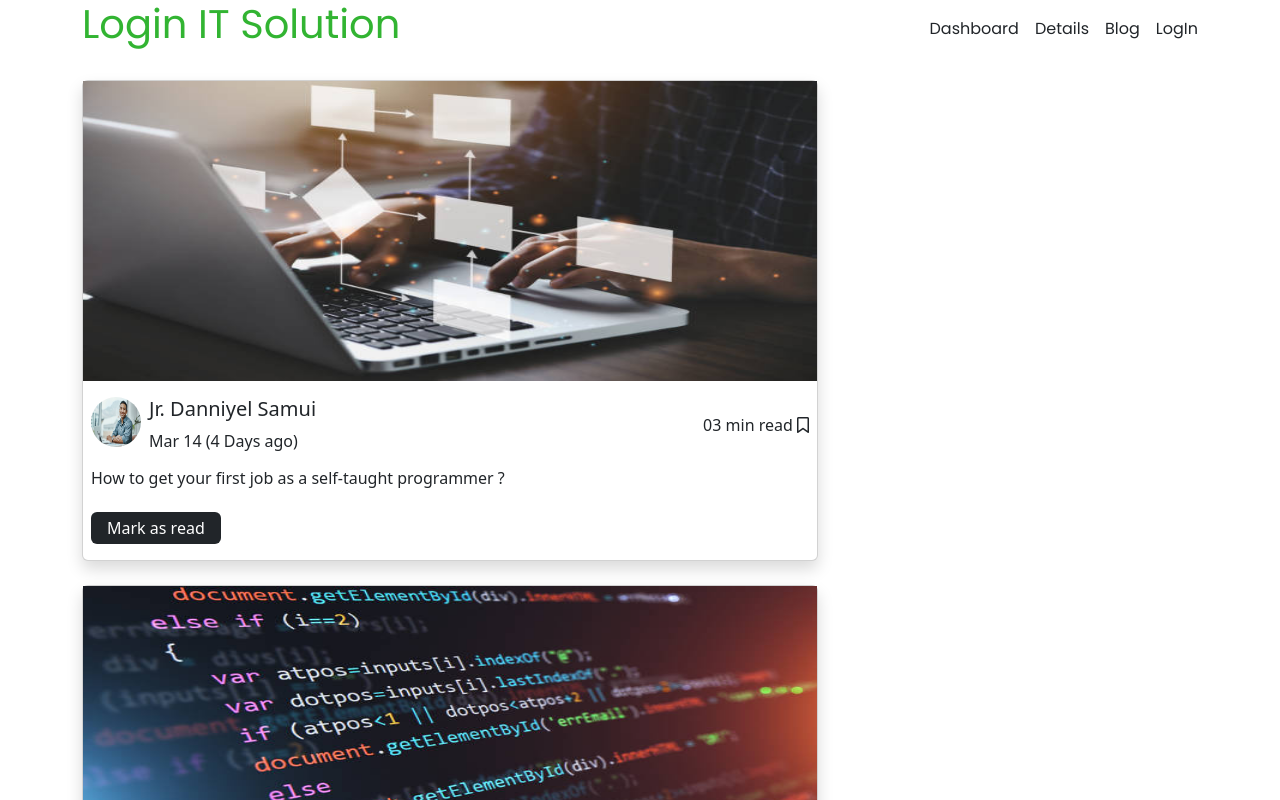
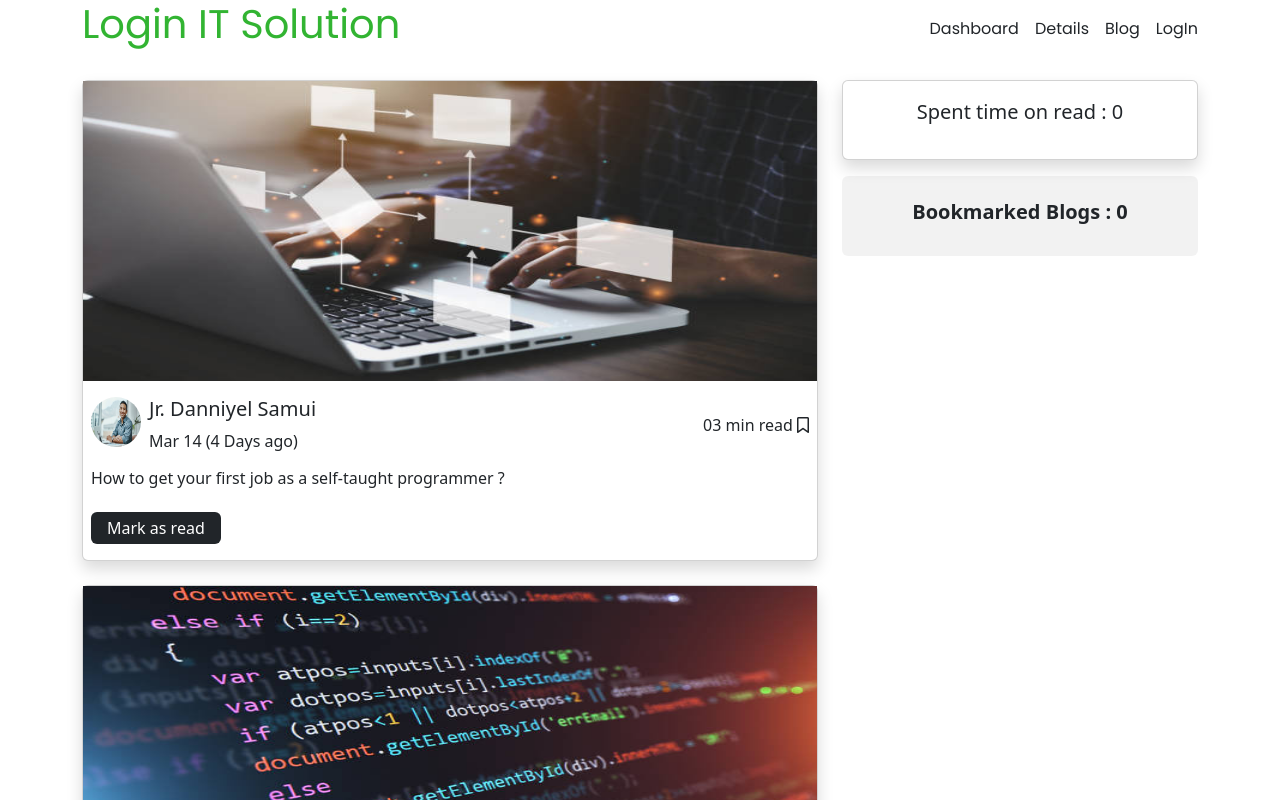
Before and after one commit to RitaM5/knowledge-cafe, a React (Vite) app: page / in a window 1280 px wide. Shown: the top 800 px of the page. Built offline with nearby package versions, Linux system fonts and the light colour scheme; a web font is replaced by a local one.

Commit message:
title added serially in bookmark blog

```diff
--- /dev/null
+++ b/src/components/Home/AddNewBlog.jsx
@@ -0,0 +1,13 @@
+import React from 'react';
+
+const AddNewBlog = ({addTitle}) => {
+    return (
+        <>
+            <div className='card Larger shadow p-3 mt-4'>
+                <p>{addTitle}</p>
+            </div>
+        </>
+    );
+};
+
+export default AddNewBlog;
--- a/src/components/Home/CardData.jsx
+++ b/src/components/Home/CardData.jsx
@@ -1,6 +1,7 @@
 import React from 'react';
 const CardData = (props) => {
-    console.log(props);
+    //console.log(props);
+    const {addBookMark} = props;
     const { id, Author_name, Blog_title, Images, Author_image, Read_time, Publish_Date } = props.info;
     return (
         <div className="col-lg-12 rounded">
@@ -17,7 +18,7 @@ const CardData = (props) => {
                                 <p>{Publish_Date}</p>
                             </div>
                         </div>
-                        <p>{Read_time} min read <i class="fa-regular fa-bookmark"></i></p>
+                        <p>{Read_time} min read <i className="fa-regular fa-bookmark" onClick={() => addBookMark(Blog_title)}></i></p>
                     </div>
                     <div className='ms-2'>
                         <h6>{Blog_title} ? </h6>
--- a/src/components/Home/Home.css
+++ b/src/components/Home/Home.css
@@ -7,3 +7,6 @@
     height: 50px;
     border-radius: 50%;
 }
+.bookmark-blogs{
+    background-color:  rgba(17, 17, 17, 0.05);;
+}
--- a/src/components/Home/Home.jsx
+++ b/src/components/Home/Home.jsx
@@ -1,28 +1,43 @@
 import React, { useEffect, useState } from 'react';
 import './Home.css';
-
 import CardData from './cardData';
+import AddNewBlog from './AddNewBlog';
 const Home = () => {
     const [data, setData] = useState([]);
-
+    const [blog, setBlog] = useState([])
     useEffect(() => {
         fetch('data.json')
             .then((res) => res.json())
             .then((data) => setData(data))
-    },[]);
-
+    }, []);
+    const addBookMark = (title) => {
+        console.log(title);
+        const newBlog = [...blog, title]
+        setBlog(newBlog);
+    }
     return (
         <div className='row mt-4'>
             <div className="col-lg-8">
                 <div className="row gap-4">
                     {
-                  data.map(info =><CardData info={info} key={info.id}
+                        data.map((info) => <CardData
+                            info={info}
+                            key={info.id}
+                            addBookMark={addBookMark}
                         ></CardData>)
                     }
                 </div>
             </div>
             <div className="col-lg-4">
-
+                <div className='card Larger shadow p-3'>
+                    <p className='text-center fs-5'>Spent time on read : <span>0</span></p>
+                </div>
+                <div className='mt-3 bookmark-blogs p-4 rounded'>
+                    <h5 className='fw-bold text-center'>Bookmarked Blogs : <span>{blog.length ? blog.length : 0}</span></h5>
+                    {
+                        blog.map((addTitle, index) => <AddNewBlog addTitle={addTitle} key={index}></AddNewBlog>)
+                    }
+                </div>
             </div>
         </div>
     );
--- a/vite.config.js
+++ b/vite.config.js
@@ -4,11 +4,7 @@ import react from '@vitejs/plugin-react'
 // https://vitejs.dev/config/
 export default defineConfig({
   plugins: [react()],
-  server: {
-    watch: {
-        usePolling: true
-    }
-  }
+
 })
 /* server: {
     watch: {
```
Lines whose indentation alone changed are shown as unchanged.
